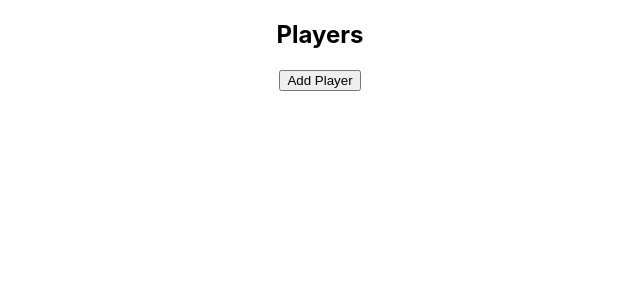
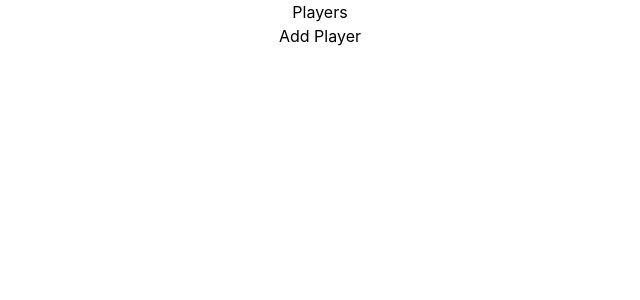
Before and after one commit to wb204/mtg-assist, a React (Create React App) app in the folder mtg-app/: page / in a window 1280 px wide. Shown: the top 300 px of the page, without its empty margins (320-960 px from the left). Built offline with nearby package versions, Linux system fonts and the light colour scheme.

Commit message:
Tailwind setup

```diff
--- a/mtg-app/package.json
+++ b/mtg-app/package.json
@@ -7,9 +7,12 @@
     "@testing-library/jest-dom": "^5.17.0",
     "@testing-library/react": "^13.4.0",
     "@testing-library/user-event": "^13.5.0",
+    "autoprefixer": "^10.4.17",
+    "postcss-cli": "^11.0.0",
     "react": "^18.2.0",
     "react-dom": "^18.2.0",
     "react-scripts": "5.0.1",
+    "tailwindcss": "^3.4.1",
     "web-vitals": "^2.1.4"
   },
   "scripts": {
--- /dev/null
+++ b/mtg-app/postcss.config.js
@@ -0,0 +1,6 @@
+module.exports = {
+    plugins: [
+      require('tailwindcss'),
+      require('autoprefixer'),
+    ],
+  }
--- a/mtg-app/src/App.css
+++ b/mtg-app/src/App.css
@@ -2,37 +2,16 @@
   text-align: center;
 }
 
-.App-logo {
-  height: 40vmin;
-  pointer-events: none;
+body {
+  margin: 0;
+  font-family: -apple-system, BlinkMacSystemFont, 'Segoe UI', 'Roboto', 'Oxygen',
+    'Ubuntu', 'Cantarell', 'Fira Sans', 'Droid Sans', 'Helvetica Neue',
+    sans-serif;
+  -webkit-font-smoothing: antialiased;
+  -moz-osx-font-smoothing: grayscale;
 }
 
-@media (prefers-reduced-motion: no-preference) {
-  .App-logo {
-    animation: App-logo-spin infinite 20s linear;
-  }
+code {
+  font-family: source-code-pro, Menlo, Monaco, Consolas, 'Courier New',
+    monospace;
 }
-
-.App-header {
-  background-color: #282c34;
-  min-height: 100vh;
-  display: flex;
-  flex-direction: column;
-  align-items: center;
-  justify-content: center;
-  font-size: calc(10px + 2vmin);
-  color: white;
-}
-
-.App-link {
-  color: #61dafb;
-}
-
-@keyframes App-logo-spin {
-  from {
-    transform: rotate(0deg);
-  }
-  to {
-    transform: rotate(360deg);
-  }
-}
--- a/mtg-app/src/index.css
+++ /dev/null
@@ -1,13 +0,0 @@
-body {
-  margin: 0;
-  font-family: -apple-system, BlinkMacSystemFont, 'Segoe UI', 'Roboto', 'Oxygen',
-    'Ubuntu', 'Cantarell', 'Fira Sans', 'Droid Sans', 'Helvetica Neue',
-    sans-serif;
-  -webkit-font-smoothing: antialiased;
-  -moz-osx-font-smoothing: grayscale;
-}
-
-code {
-  font-family: source-code-pro, Menlo, Monaco, Consolas, 'Courier New',
-    monospace;
-}
--- a/mtg-app/src/index.js
+++ b/mtg-app/src/index.js
@@ -1,6 +1,6 @@
 import React from 'react';
 import ReactDOM from 'react-dom/client';
-import './index.css';
+import './styles.css';
 import App from './App';
 import reportWebVitals from './reportWebVitals';
 
--- /dev/null
+++ b/mtg-app/src/styles.css
@@ -0,0 +1,3 @@
+@import 'tailwindcss/base';
+@import 'tailwindcss/components';
+@import 'tailwindcss/utilities';
--- /dev/null
+++ b/mtg-app/tailwind.config.js
@@ -0,0 +1,10 @@
+/** @type {import('tailwindcss').Config} */
+module.exports = {
+  content: [
+    "./src/**/*.{js,jsx,ts,tsx}",
+  ],
+  theme: {
+    extend: {},
+  },
+  plugins: [],
+}
```
Also changed, not shown: mtg-app/src/logo.svg (deleted), 1 other file (tests, documents, lock files or other folders).
